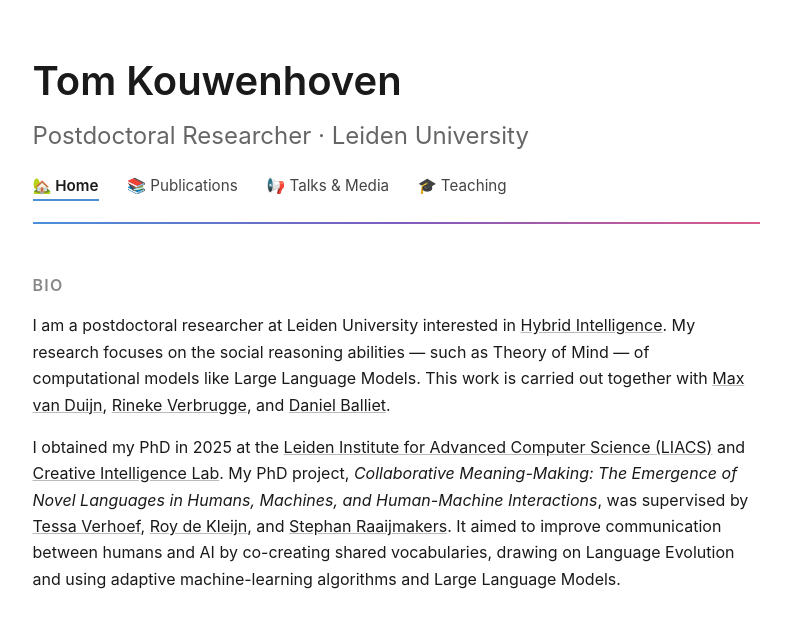
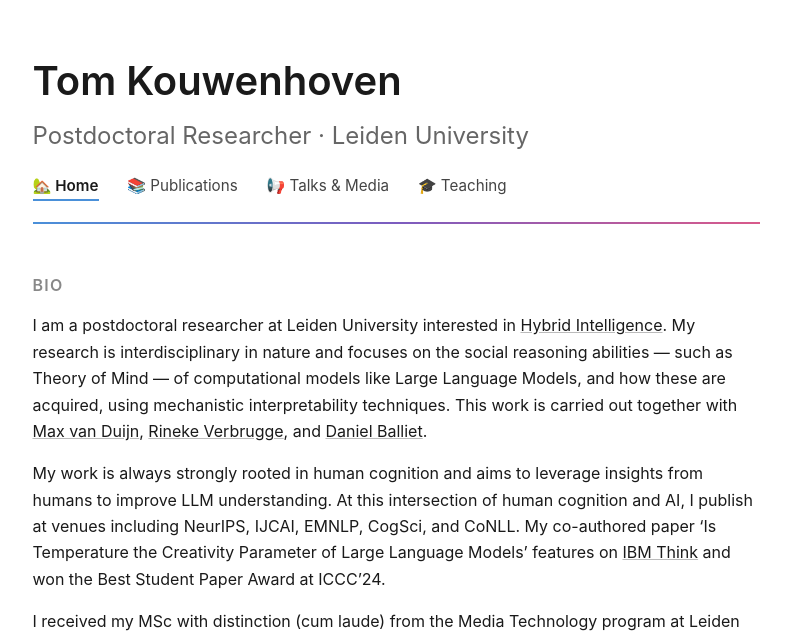
Before and after one commit to tomkouwenhoven/tomkouwenhoven.github.io, a Jekyll site: the page built from index.md, in a window 1280 px wide. Shown: the top 637 px of the page, without its empty margins (244-1035 px from the left). Built offline with Jekyll 4.4.1, drawn with Linux system fonts in a browser that asks for light colours; some of the changed text lies outside the part shown.

Commit message:
update index

```diff
--- a/index.md
+++ b/index.md
@@ -6,11 +6,16 @@ permalink: /
 
 ## Bio
 
-I am a postdoctoral researcher at Leiden University interested in [Hybrid Intelligence](https://www.hybrid-intelligence-centre.nl/). My research focuses on the social reasoning abilities — such as Theory of Mind — of computational models like Large Language Models. This work is carried out together with [Max van Duijn](https://www.mjvd.nl/), [Rineke Verbrugge](https://rinekeverbrugge.nl/), and [Daniel Balliet](https://amsterdamcooperationlab.com/danielballiet/).
+I am a postdoctoral researcher at Leiden University interested in [Hybrid Intelligence](https://www.hybrid-intelligence-centre.nl/). My research is interdisciplinary in nature and focuses on the social reasoning abilities — such as Theory of Mind — of computational models like Large Language Models, and how these are acquired, using mechanistic interpretability techniques. This work is carried out together with [Max van Duijn](https://www.mjvd.nl/), [Rineke Verbrugge](https://rinekeverbrugge.nl/), and [Daniel Balliet](https://amsterdamcooperationlab.com/danielballiet/).
+
+My work is always strongly rooted in human cognition and aims to leverage insights from humans to improve LLM understanding. At this intersection of human cognition and AI, I publish at venues including NeurIPS, IJCAI, EMNLP, CogSci, and CoNLL. My co-authored paper 'Is Temperature the Creativity Parameter of Large Language Models' features on [IBM Think](https://www.ibm.com/think/topics/llm-temperature) and won the Best Student Paper Award at ICCC'24.
+
+I received my MSc with distinction (cum laude) from the Media Technology program at Leiden University, and my BSc in Lifestyle Informatics (AI) at the Vrije Universiteit.
+
+
+## Dissertation
 
 I obtained my PhD in 2025 at the [Leiden Institute for Advanced Computer Science (LIACS)](https://liacs.leidenuniv.nl/) and [Creative Intelligence Lab](https://cil.liacs.nl/). My PhD project, *Collaborative Meaning-Making: The Emergence of Novel Languages in Humans, Machines, and Human-Machine Interactions*, was supervised by [Tessa Verhoef](https://www.universiteitleiden.nl/en/staffmembers/tessa-verhoef), [Roy de Kleijn](https://roydekleijn.nl/), and [Stephan Raaijmakers](https://www.universiteitleiden.nl/medewerkers/stephan-raaijmakers). It aimed to improve communication between humans and AI by co-creating shared vocabularies, drawing on Language Evolution and using adaptive machine-learning algorithms and Large Language Models.
-
-## Dissertation
 
 <div class="dissertation" markdown="1">
 <div class="dissertation-text" markdown="1">
```
